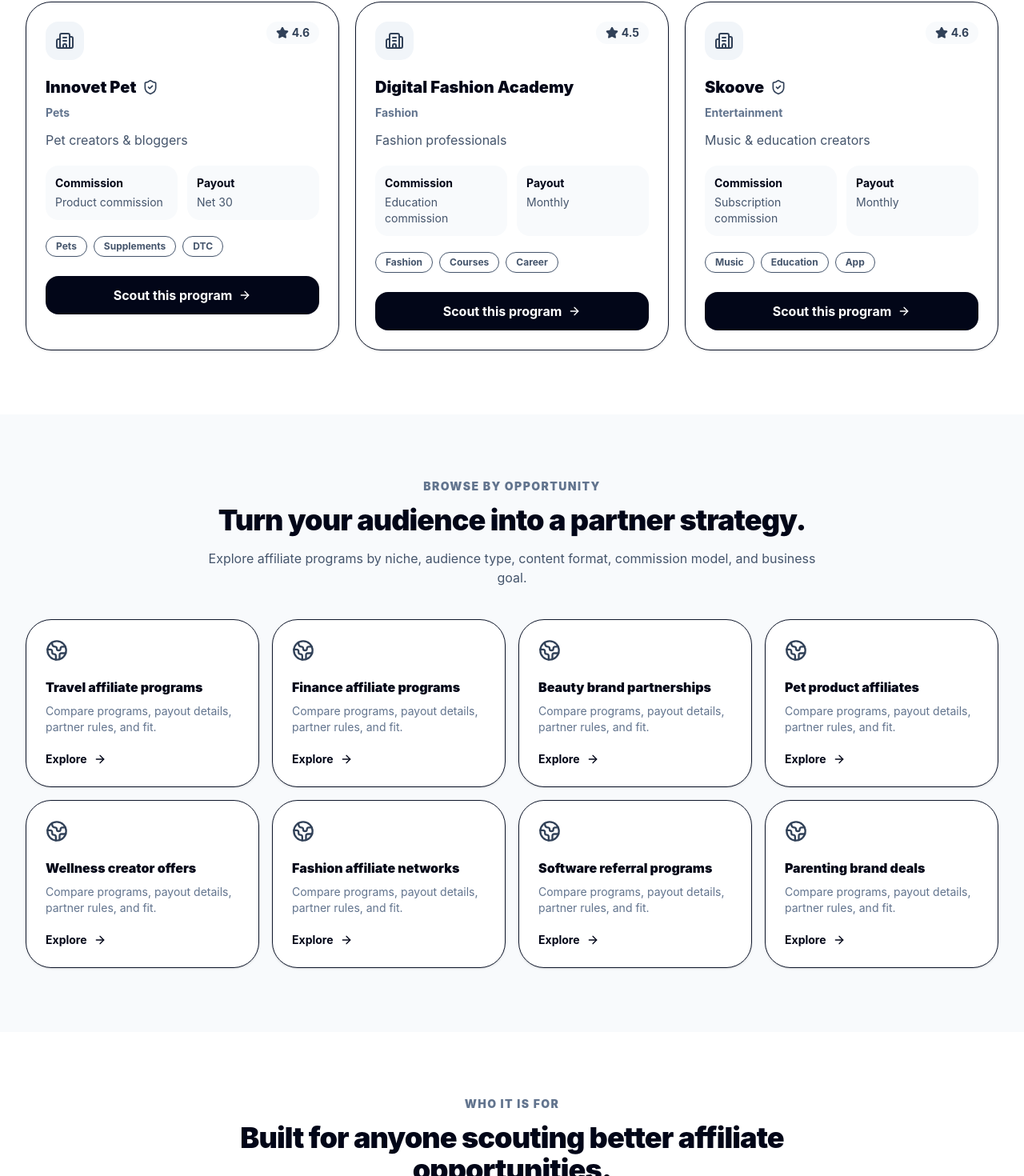
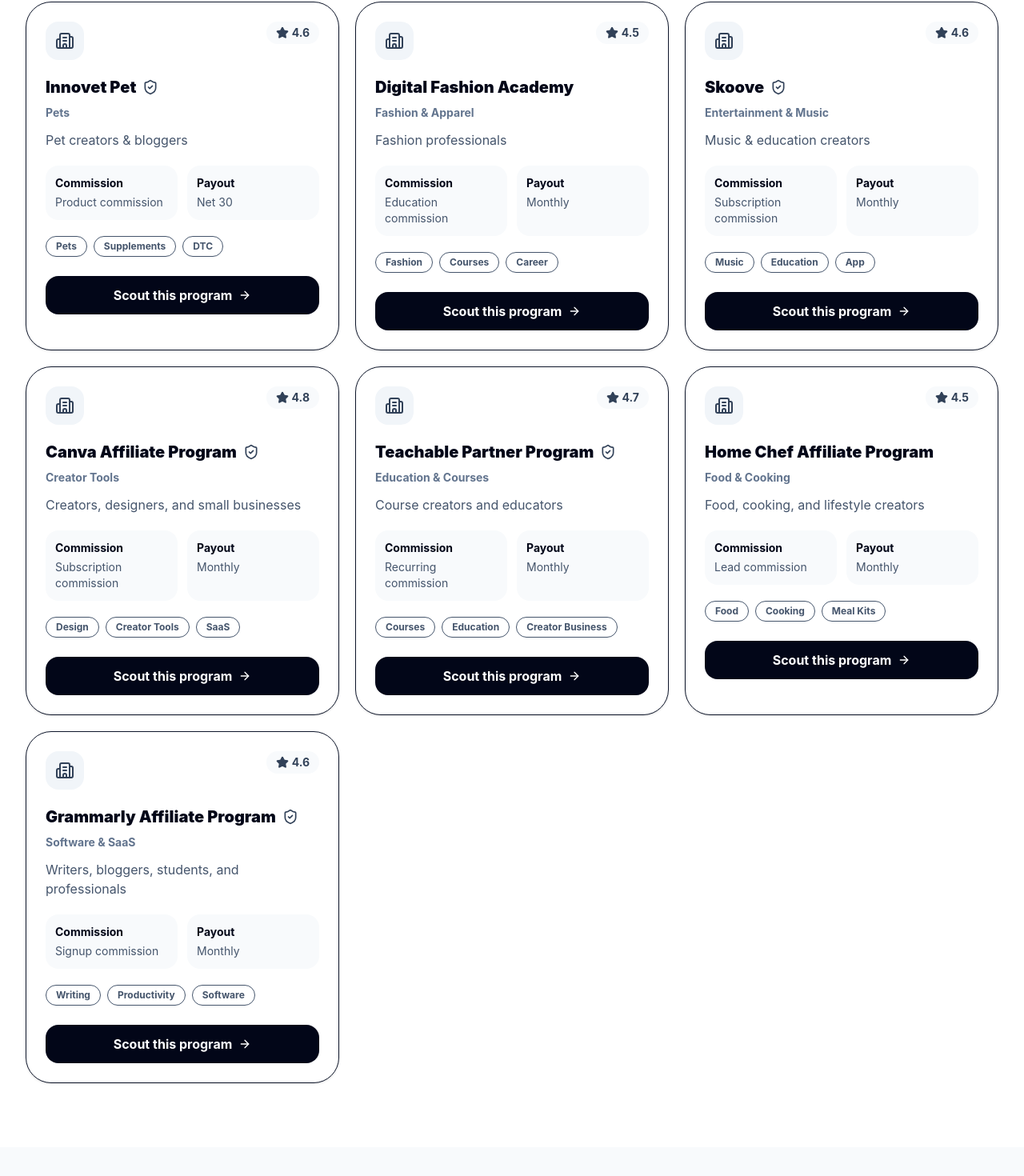
Before and after one commit to FruitfulFounder/affiliate-partner-directory, a React (Vite) app: page / in a window 1280 px wide. Shown: the part 1851-3321 px from the top of the page at 80% size. Built offline with nearby package versions, Linux system fonts and the light colour scheme.

Commit message:
Improve categories and add sample programs

```diff
--- a/src/App.jsx
+++ b/src/App.jsx
@@ -23,16 +23,20 @@
 const categories = [
   "All",
   "Travel",
-  "Beauty",
-  "Finance",
+  "Beauty & Skincare",
+  "Finance & Investing",
   "Pets",
   "Health & Wellness",
   "Personal Growth",
-  "Parenting",
-  "Fashion",
-  "Entertainment",
-  "Software",
+  "Parenting & Family",
+  "Fashion & Apparel",
+  "Entertainment & Music",
+  "Software & SaaS",
   "Business Tools",
+  "Education & Courses",
+  "Home & Lifestyle",
+  "Food & Cooking",
+  "Creator Tools",
 ];
 
 const audienceTypes = ["Creators", "Businesses", "Influencers", "Bloggers", "Agencies"];
@@ -50,7 +54,7 @@
   },
   {
     name: "TradingView Partner Program",
-    category: "Finance",
+    category: "Finance & Investing",
     commission: "Recurring revenue",
     audience: "Finance creators & traders",
     payout: "Monthly",
@@ -80,7 +84,7 @@
   },
   {
     name: "Digital Fashion Academy",
-    category: "Fashion",
+    category: "Fashion & Apparel",
     commission: "Education commission",
     audience: "Fashion professionals",
     payout: "Monthly",
@@ -90,12 +94,51 @@
   },
   {
     name: "Skoove",
-    category: "Entertainment",
+    category: "Entertainment & Music",
     commission: "Subscription commission",
     audience: "Music & education creators",
     payout: "Monthly",
     rating: 4.6,
     tags: ["Music", "Education", "App"],
+    verified: true,
+  },{
+    name: "Canva Affiliate Program",
+    category: "Creator Tools",
+    commission: "Subscription commission",
+    audience: "Creators, designers, and small businesses",
+    payout: "Monthly",
+    rating: 4.8,
+    tags: ["Design", "Creator Tools", "SaaS"],
+    verified: true,
+  },
+  {
+    name: "Teachable Partner Program",
+    category: "Education & Courses",
+    commission: "Recurring commission",
+    audience: "Course creators and educators",
+    payout: "Monthly",
+    rating: 4.7,
+    tags: ["Courses", "Education", "Creator Business"],
+    verified: true,
+  },
+  {
+    name: "Home Chef Affiliate Program",
+    category: "Food & Cooking",
+    commission: "Lead commission",
+    audience: "Food, cooking, and lifestyle creators",
+    payout: "Monthly",
+    rating: 4.5,
+    tags: ["Food", "Cooking", "Meal Kits"],
+    verified: false,
+  },
+  {
+    name: "Grammarly Affiliate Program",
+    category: "Software & SaaS",
+    commission: "Signup commission",
+    audience: "Writers, bloggers, students, and professionals",
+    payout: "Monthly",
+    rating: 4.6,
+    tags: ["Writing", "Productivity", "Software"],
     verified: true,
   },
 ];
```
